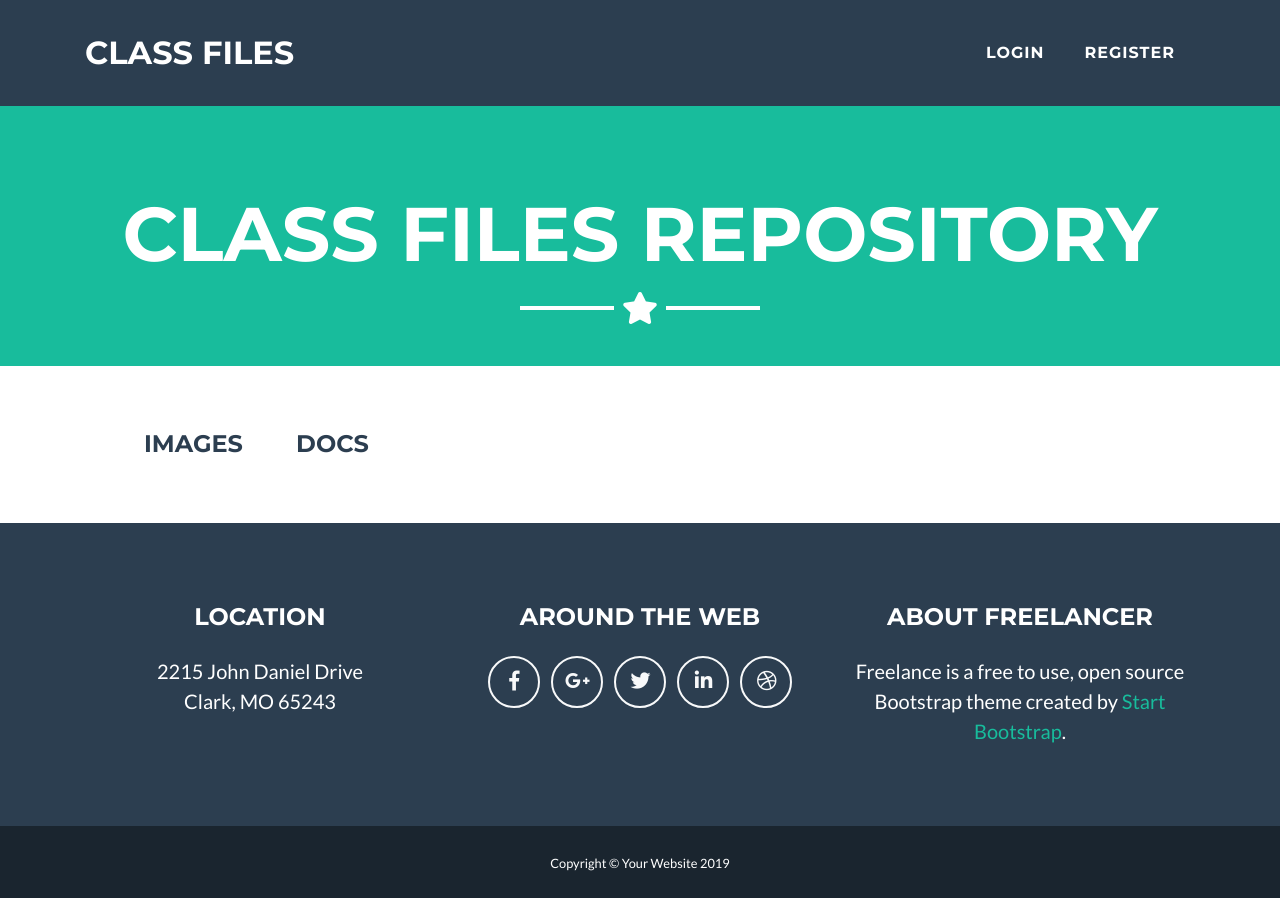
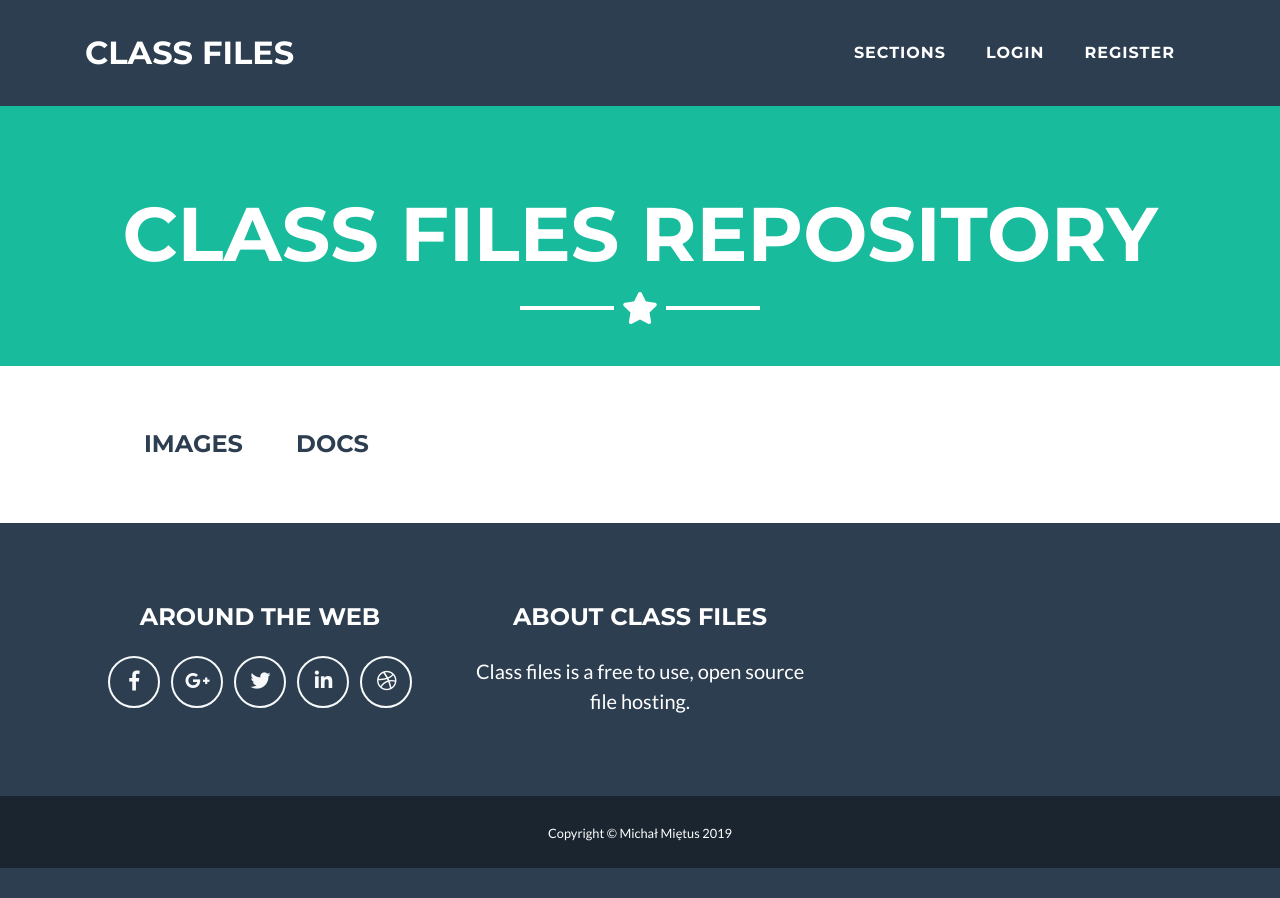
Before and after one commit to michal-mietus/class-files-hosting, a Django app: page /section/1 in a window 1280 px wide. After the commit the page ends 868 px from the top, so only its background shows below. Run offline with Django 3.2, Linux system fonts and the light colour scheme; style sheets or scripts are compiled from the project's sources; some libraries are stand-ins or nearby versions.

Commit message:
Sections link visible for all users, even not logged.

```diff
--- a/templates/base.html
+++ b/templates/base.html
@@ -24,7 +24,7 @@
   <link href="{% static 'vendor/magnific-popup/magnific-popup.css' %}" rel="stylesheet" type="text/css">
 
   <!-- Custom styles for this template -->
-  <link href="{% static 'css/freelancer.min.css' %}" rel="stylesheet">
+  <link href="{% static 'css/classFiles.min.css' %}" rel="stylesheet">
 
 </head>
 
@@ -40,10 +40,13 @@
       </button>
       <div class="collapse navbar-collapse" id="navbarResponsive">
         <ul class="navbar-nav ml-auto">
-          {% if request.user.is_authenticated %}
             <li class="nav-item mx-0 mx-lg-1">
               <a class="nav-link py-3 px-0 px-lg-3 rounded js-scroll-trigger" href="{% url 'class_files:home' %}">Sections</a>
             </li>
+            {% if request.user.is_authenticated %}
+            <!-- Navbar extended in other templates -->
+            {% block navbar %}{% endblock %}
+            <!-- end of external navbar-->
             <li class="nav-item mx-0 mx-lg-1">
               <a class="nav-link py-3 px-0 px-lg-3 rounded js-scroll-trigger" href="#">Logout</a>
             </li>
@@ -77,11 +80,6 @@
     <div class="container">
       <div class="row">
         <div class="col-md-4 mb-5 mb-lg-0">
-          <h4 class="text-uppercase mb-4">Location</h4>
-          <p class="lead mb-0">2215 John Daniel Drive
-            <br>Clark, MO 65243</p>
-        </div>
-        <div class="col-md-4 mb-5 mb-lg-0">
           <h4 class="text-uppercase mb-4">Around the Web</h4>
           <ul class="list-inline mb-0">
             <li class="list-inline-item">
@@ -112,9 +110,8 @@
           </ul>
         </div>
         <div class="col-md-4">
-          <h4 class="text-uppercase mb-4">About Freelancer</h4>
-          <p class="lead mb-0">Freelance is a free to use, open source Bootstrap theme created by
-            <a href="http://startbootstrap.com">Start Bootstrap</a>.</p>
+          <h4 class="text-uppercase mb-4">About Class Files</h4>
+          <p class="lead mb-0">Class files is a free to use, open source file hosting.</p>
         </div>
       </div>
     </div>
@@ -122,7 +119,7 @@
 
   <div class="copyright py-4 text-center text-white">
     <div class="container">
-      <small>Copyright &copy; Your Website 2019</small>
+      <small>Copyright &copy; Michał Miętus 2019</small>
     </div>
   </div>
 
@@ -143,7 +140,7 @@
   <script src="{% static 'vendor/magnific-popup/jquery.magnific-popup.min.js' %}"></script>
 
   <!-- Custom scripts for this template -->
-  <script src="{% static 'js/freelancer.min.js' %}"></script>
+  <script src="{% static 'js/classFiles.min.js' %}"></script>
 
 </body>
 
```
